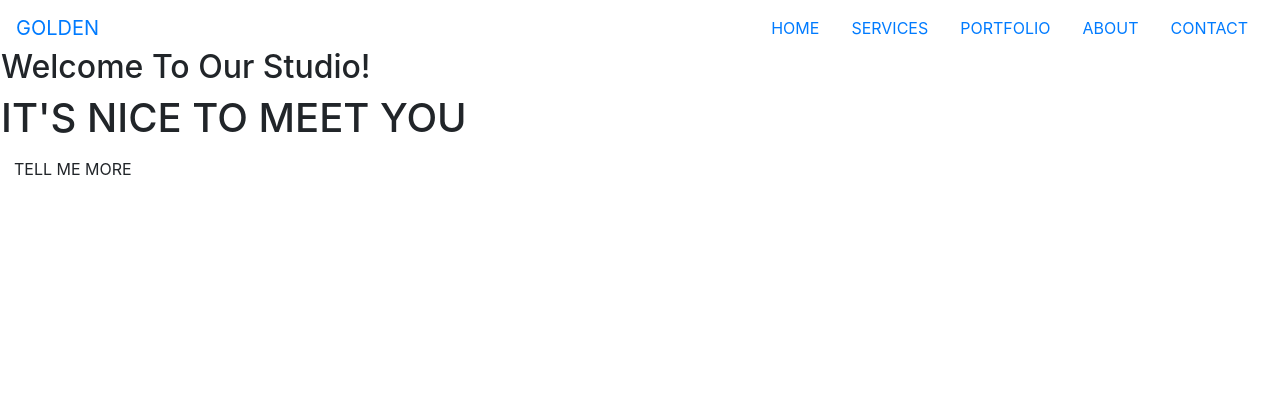
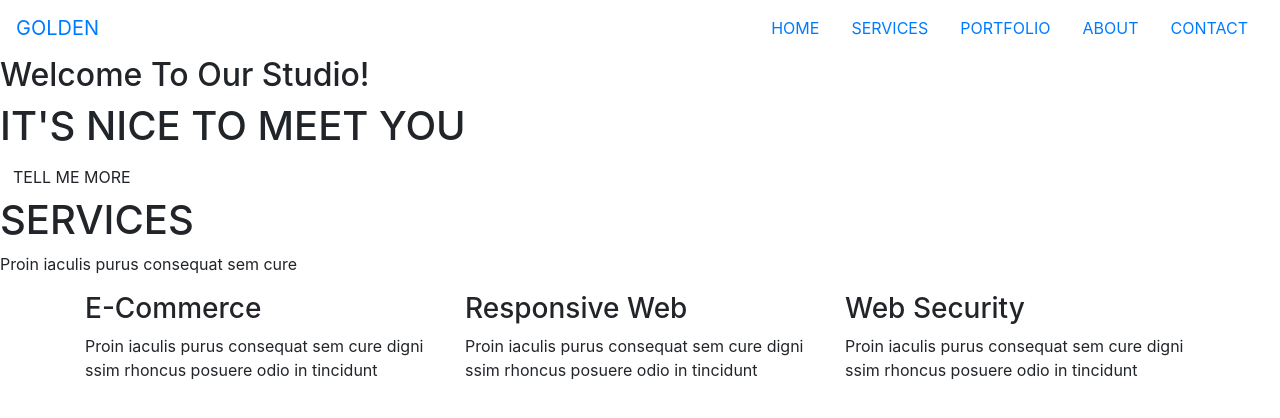
Before and after one commit to igorczyz/Projekt, a plain HTML site: page index.html in a window 1280 px wide. Drawn offline with nearby package versions, Linux system fonts and the light colour scheme.

Commit message:
Add section services

```diff
--- a/index.html
+++ b/index.html
@@ -33,15 +33,35 @@
                       </li>
                   </ul>
             </div>
+        </nav>
             <div class="hero-text">
                 <h2>Welcome To Our Studio!</h2>
                 <h1>IT'S NICE TO MEET YOU</h1>
                 <button class="btn">TELL ME MORE</button>
-        </nav>
     </header>
-
-
-
+    <section class="services">
+        <h1>SERVICES</h1>
+        <p>Proin iaculis purus consequat sem cure</p>
+        <div class="container">
+            <div class="row">
+                <div class="col-12 col-lg-4">
+                    <i class="fas fa-shopping-basket"></i>
+                    <h3>E-Commerce</h3>
+                    <p>Proin iaculis purus consequat sem cure digni ssim rhoncus posuere odio in tincidunt</p>
+                </div>
+                <div class="col-12 col-lg-4">
+                    <i class="fas fa-laptop"></i>
+                    <h3>Responsive Web</h3>
+                    <p>Proin iaculis purus consequat sem cure digni ssim rhoncus posuere odio in tincidunt</p>
+                </div>
+                <div class="col-12 col-lg-4">
+                    <i class="fas fa-lock-alt"></i>
+                    <h3>Web Security</h3>
+                    <p>Proin iaculis purus consequat sem cure digni ssim rhoncus posuere odio in tincidunt</p>
+                </div>
+            </div>
+        </div>
+    </section>
 
 
 
```
